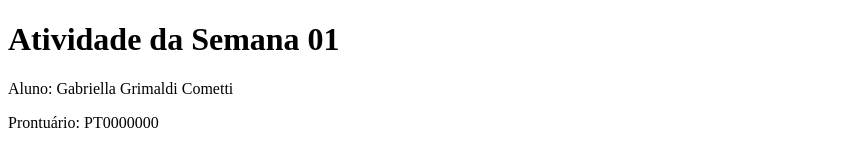
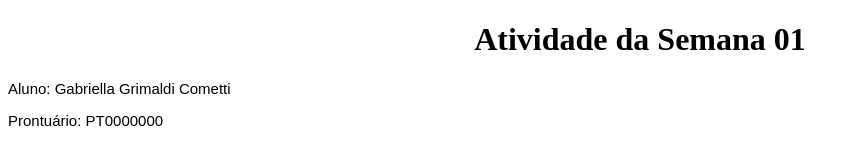
Before and after one commit to gabiicometti/Desenvolvimento-Web, a plain HTML site: page index.html in a window 1280 px wide. Shown: the whole page, without its empty margins (0-859 px from the left). Drawn offline with Linux system fonts and the light colour scheme.

Commit message:
Alterando o estilo do texto

```diff
--- a/style.css
+++ b/style.css
@@ -1,4 +1,8 @@
-html, body {
-  height: 100%;
-  width: 100%;
+h1{
+  text-align: center;
 }
+
+p{
+  font-family: Arial, Helvetica, sans-serif;
+  font-size: 15px;
+}
```
